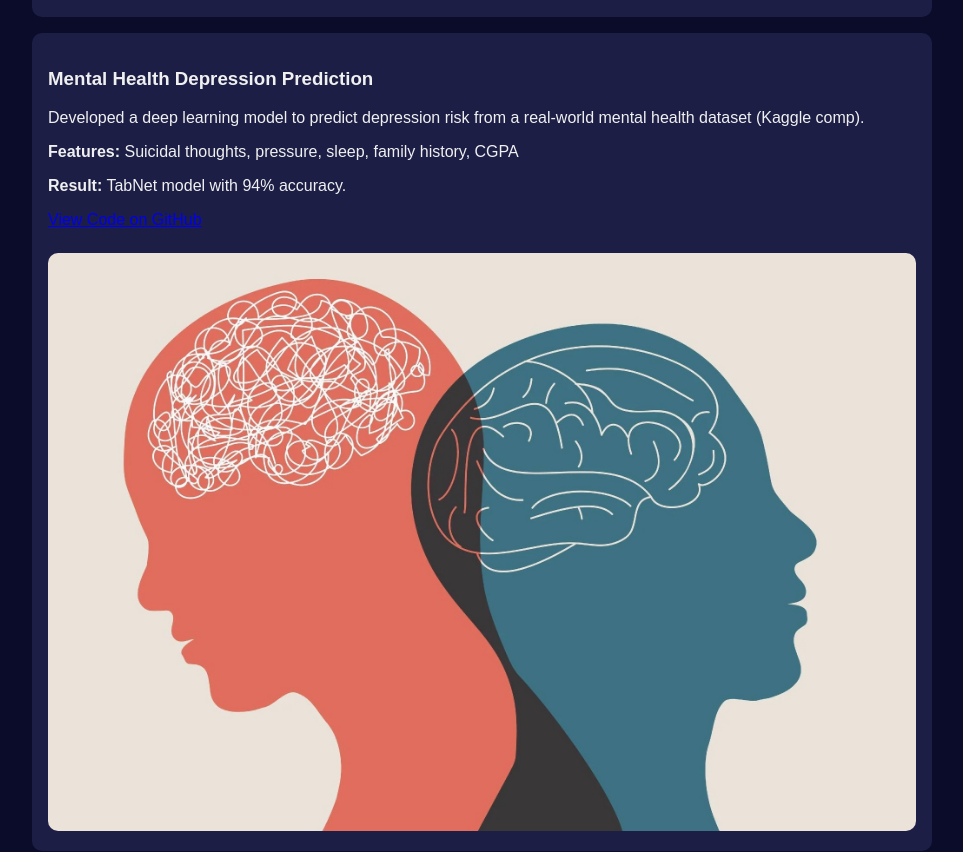
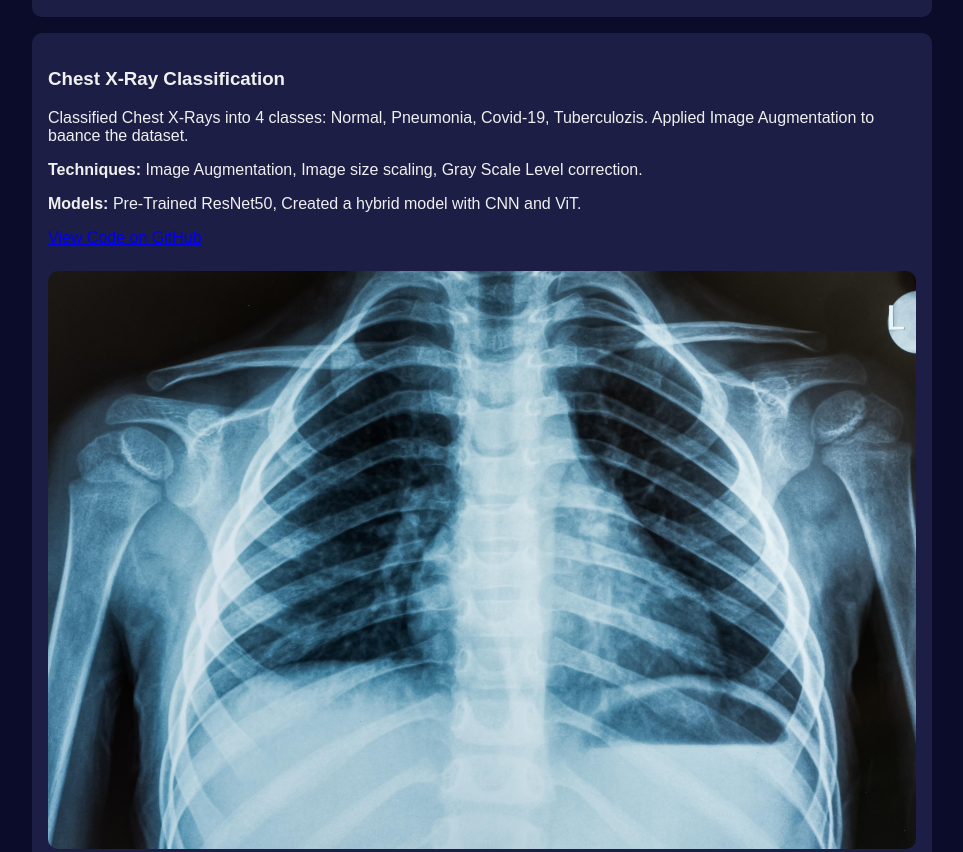
Before and after one commit to EmiljaB/EmiljaB.github.io, a plain HTML site: page index.html in a window 1280 px wide. Shown: the part 3967-4819 px from the top of the page, without its empty margins (158-1121 px from the left). Drawn offline with Linux system fonts and the light colour scheme.

Commit message:
Update index.html

```diff
--- a/index.html
+++ b/index.html
@@ -137,6 +137,15 @@
     </div>
 
     <div class="project">
+      <h3>Chest X-Ray Classification</h3>
+      <p>Classified Chest X-Rays into 4 classes: Normal, Pneumonia, Covid-19, Tuberculozis. Applied Image Augmentation to baance the dataset.</p>
+      <p><strong>Techniques:</strong> Image Augmentation, Image size scaling, Gray Scale Level correction.</p>
+      <p><strong>Models:</strong> Pre-Trained ResNet50, Created a hybrid model with CNN and ViT.</p>
+      <p><a href="https://github.com/EmiljaB/Chest_X-Ray_Classification" target="_blank">View Code on GitHub</a></p>
+      <img src="images/Chest.jpg" alt="Chest X-Ray Project">
+    </div>
+
+    <div class="project">
       <h3>Mental Health Depression Prediction</h3>
       <p>Developed a deep learning model to predict depression risk from a real-world mental health dataset (Kaggle comp).</p>
       <p><strong>Features:</strong> Suicidal thoughts, pressure, sleep, family history, CGPA</p>
```
